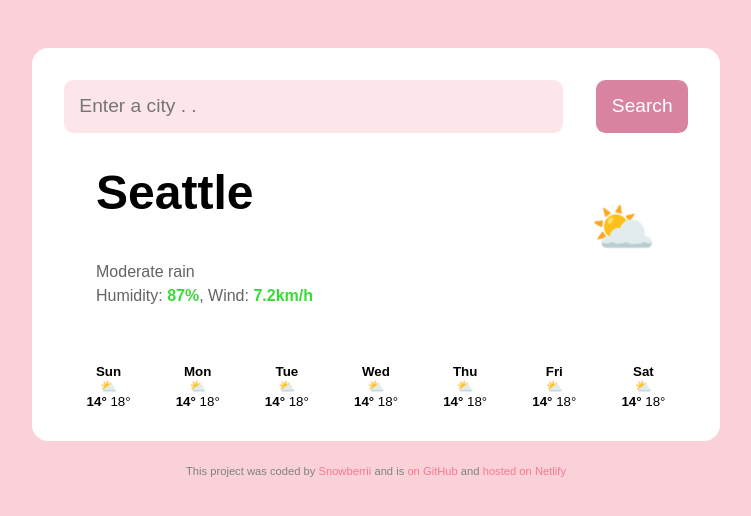
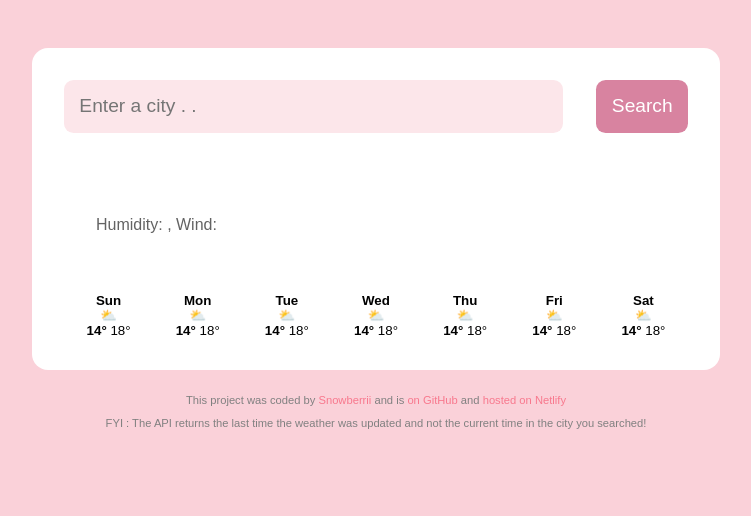
Before and after one commit to snowberrii/SheCodes, a plain HTML site: page Plus/week-5/index.html in a window 1280 px wide. Shown: the whole page, without its empty margins (264-1015 px from the left). Drawn offline with nearby package versions, Linux system fonts and the light colour scheme; a script that the page names is missing; a web font is replaced by a local one.

Commit message:
add info
FYI : for API that this project use, the time shown when search is not a real local time of that city. It's just show the last time when the weather is updated

```diff
--- a/Plus/week-5/index.html
+++ b/Plus/week-5/index.html
@@ -26,17 +26,20 @@
 
       <div class="current-city-container">
         <div class="current-city-info">
-          <h1 class="current-city">Seattle</h1>
+          <h1 class="current-city"></h1>
 
           <p class="current-details">
             <span class="current-time"></span> <br />
-            <span class="current-condition">Moderate rain</span> <br />
+            <span class="current-condition"></span> <br />
             Humidity:
-            <span class="humidity">87%</span>, Wind:
-            <span class="wind">7.2km/h</span>
+            <span class="humidity"></span>, Wind:
+            <span class="wind"></span>
           </p>
         </div>
-        <h2 class="current-temp">⛅</h2>
+        <div class="current-weather-info">
+          <span class="current-weather-icon"></span>
+          <h2 class="current-temp"></h2>
+        </div>
       </div>
 
       <ul>
@@ -101,6 +104,10 @@
         >
         and <a href="">hosted on Netlify</a>
       </p>
+      <p>
+        FYI : The API returns the last time the weather was updated and not the
+        current time in the city you searched!
+      </p>
     </footer>
     <script src="config.js"></script>
     <script src="script.js"></script>
```
